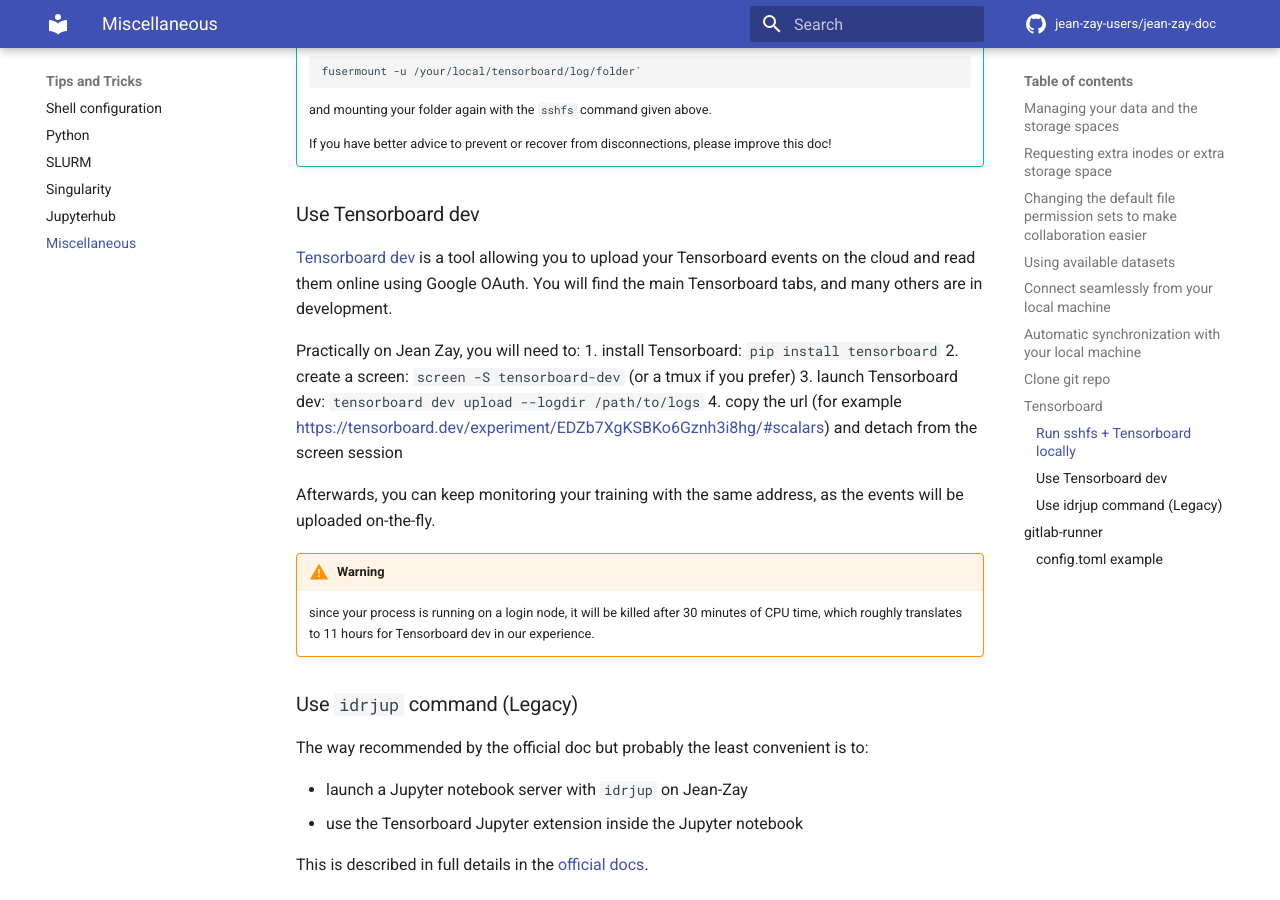
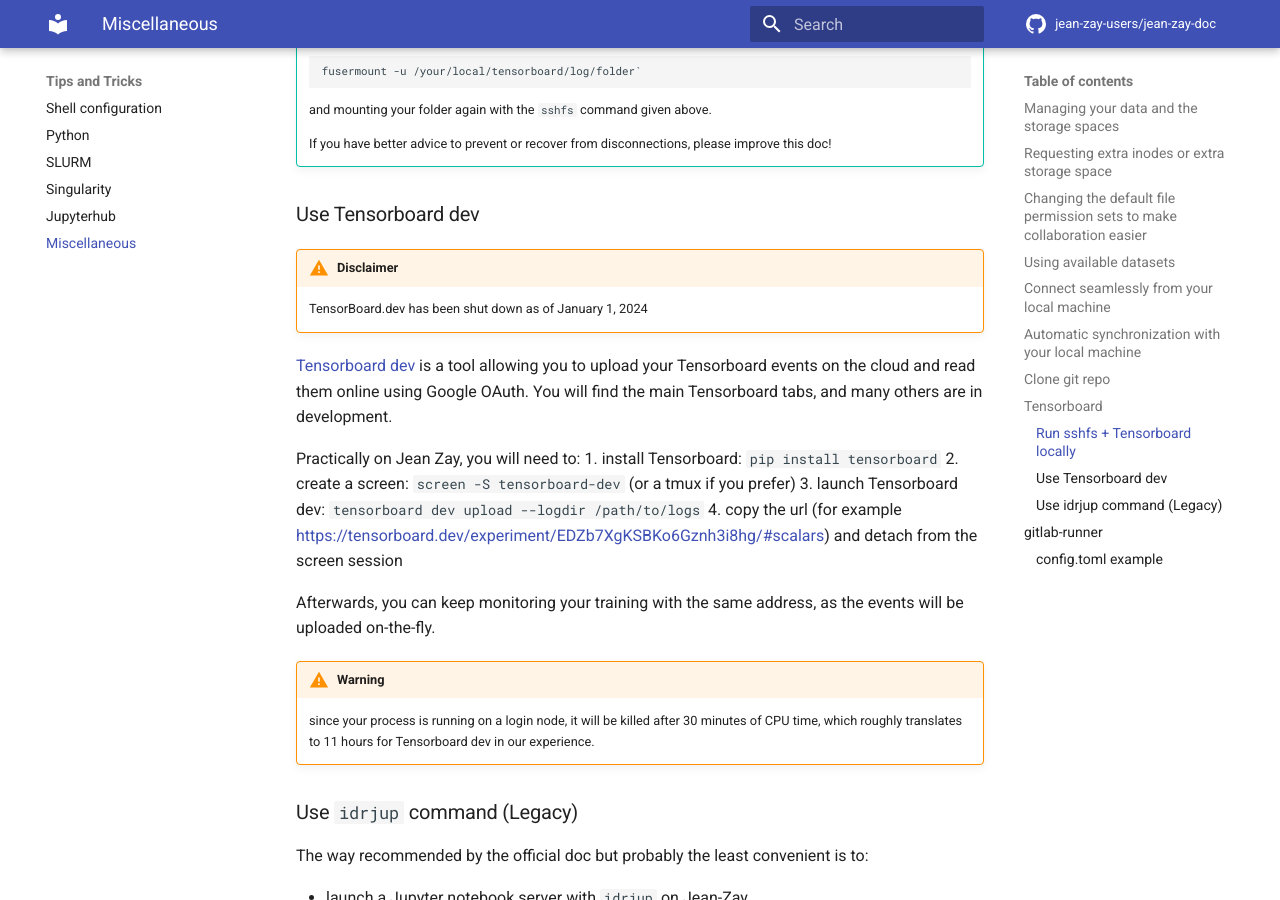
Before and after one commit to jean-zay-users/jean-zay-doc, an MkDocs documentation site: the page built from docs/tips/miscellaneous.md, in a window 1280 px wide and 900 px high, scrolled down 4712 px. Built offline with MkDocs 1.6.1 and Material for MkDocs 9.7.7, drawn with Linux system fonts in a browser that asks for light colours; comment, search, counter and statistics services are not loaded.

Commit message:
added warning "TensorBoard.dev has been shut down" (#104)
Co-authored-by: Loïc Estève <loic.esteve@ymail.com>

```diff
--- a/docs/tips/miscellaneous.md
+++ b/docs/tips/miscellaneous.md
@@ -198,6 +198,9 @@
 
 ### Use Tensorboard dev
 
+!!! warning "Disclaimer"
+    TensorBoard.dev has been shut down as of January 1, 2024
+
 [Tensorboard dev](https://tensorboard.dev/) is a tool allowing you to upload your
 Tensorboard events on the cloud and read them online using Google OAuth.
 You will find the main Tensorboard tabs, and many others are in development.
```
